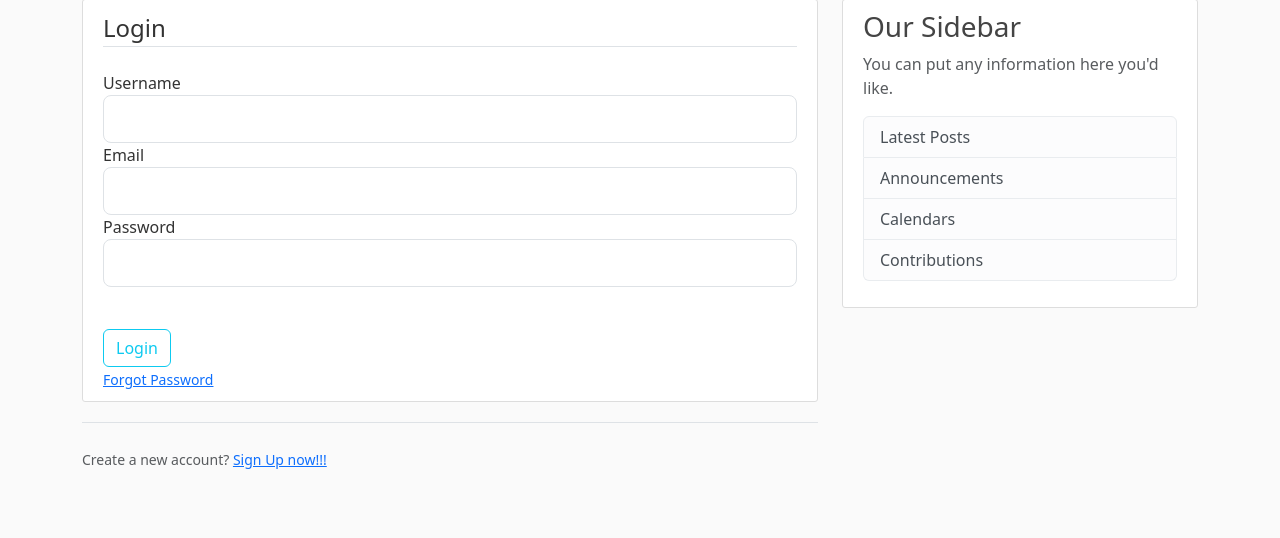
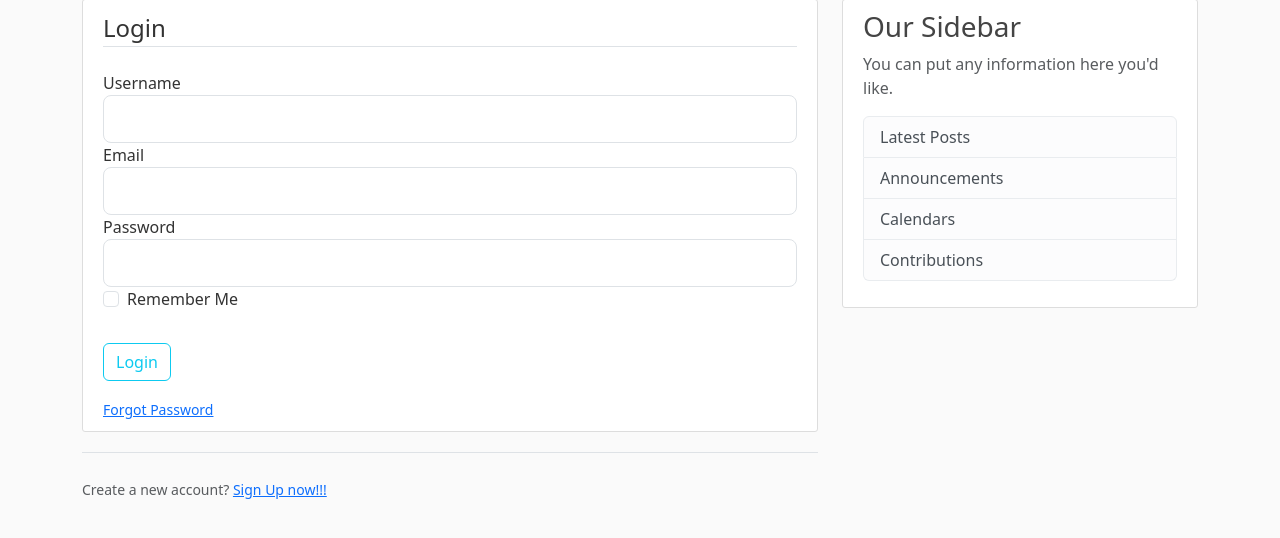
Before and after one commit to dullahale/flaskPractice, a Flask app: template templates/login.html in a window 1280 px wide. Shown: the part 81-619 px from the top of the page. Run offline with Flask 3, Linux system fonts and the light colour scheme; the template is opened without the code that fills it: values that come from a table or form of the project are taken from there, others are empty.

Commit message:
added login form and requirements to succeed and fail

```diff
--- a/flaskBlog.py
+++ b/flaskBlog.py
@@ -57,9 +57,15 @@ def register():
         print(form.errors)
     return render_template("register.html", title="Register", form=form)
 
-@app.route("/login")
+@app.route("/login", methods=['GET', 'POST'])
 def login():
     form = LoginForm()
+    if form.validate_on_submit():
+        if form.username.data == "user" and form.email.data == "user@blog.com" and form.password.data == "password":
+            flash("You have logged in sucessfully", "success")
+            return redirect(url_for('home'))
+        else:
+            flash("Invalid username, email, or password. Please try again.", 'danger')
     return render_template("login.html", title="Login", form=form)
 
 
--- a/forms.py
+++ b/forms.py
@@ -32,8 +32,6 @@ class LoginForm(FlaskForm):
 
     password = PasswordField("Password", validators=[DataRequired()])
 
-    confirm_password = PasswordField("Confirm password", validators=[DataRequired(), EqualTo("password")])
-
-    remember_user = BooleanField("Remeber Me")
+    remember_user = BooleanField("Remember Me")
 
     submit = SubmitField("Login")
--- a/templates/layout.html
+++ b/templates/layout.html
@@ -29,13 +29,13 @@
                 </button>
                 <div class="collapse navbar-collapse" id="navbarToggle">
                     <div class="navbar-nav mr-auto">
-                        <a class="nav-item nav-link" href="/">Home</a>
-                        <a class="nav-item nav-link" href="/about">About</a>
+                        <a class="nav-item nav-link" href="{{url_for('home')}}">Home</a>
+                        <a class="nav-item nav-link" href="{{url_for('about')}}">About</a>
                     </div>
                     <!-- Navbar Right Side -->
                     <div class="navbar-nav">
-                        <a class="nav-item nav-link" href="/login">Login</a>
-                        <a class="nav-item nav-link" href="/register">Register</a>
+                        <a class="nav-item nav-link" href="{{url_for('login')}}">Login</a>
+                        <a class="nav-item nav-link" href="{{url_for('register')}}">Register</a>
                     </div>
                 </div>
             </div>
--- a/templates/login.html
+++ b/templates/login.html
@@ -61,18 +61,18 @@
                 {% endif %}
             </div>
 
-            <div class="form-check">
-                {{ form.remember(class="form-check-input ")}}
-                {{ form.remember.label(class="form-check-label ")}}
+            <div class="form-check mb-3">
+                {{ form.remember_user(class="form-check-input ")}}
+                {{ form.remember_user.label(class="form-check-label ")}}
             </div>
 
 
 
-        </fieldset>
-        <div class="form-group">
+        </fieldset class="mb-4">
+        <div class="form-group mb-3">
             {{ form.submit(class="btn btn-outline-info mt-3")}}
         </div>
-        <small class="text-muted ml-4">
+        <small class="text-muted ml-4 mb-3">
             <a href="#">Forgot Password</a>
         </small>
     </form>
```
